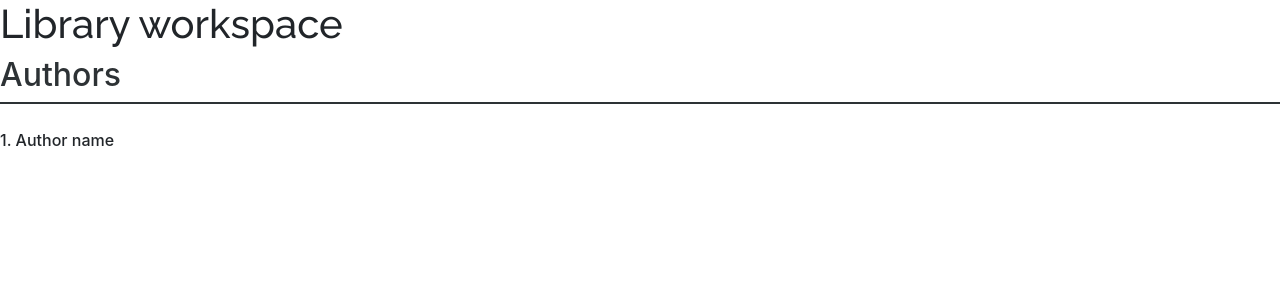
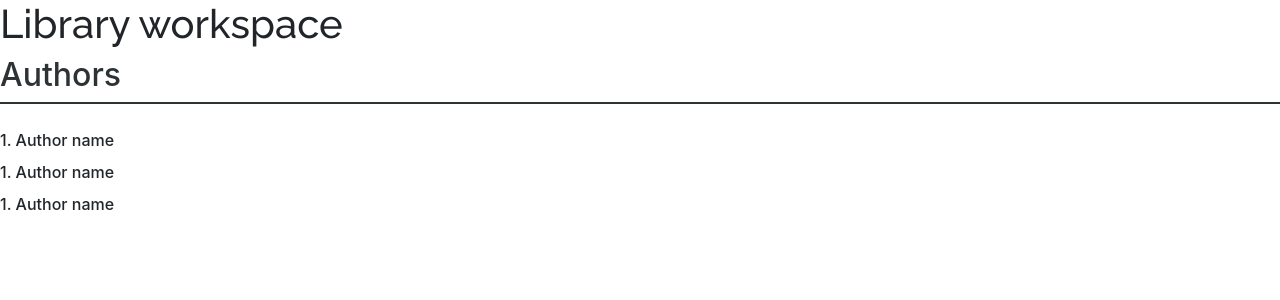
Before and after one commit to proCodersReact/library-app, a React (Create React App) app: page / in a window 1280 px wide. Shown: the top 300 px of the page. Built offline with nearby package versions, Linux system fonts and the light colour scheme; a web font is replaced by a local one.

Commit message:
finished Author list component

```diff
--- a/src/Components/AuthorList/AuthorAddedList.tsx
+++ b/src/Components/AuthorList/AuthorAddedList.tsx
@@ -4,7 +4,12 @@ import Author from "./Author";
 class AuthorAddedList extends Component{
     render(){
         return(
-            <Author/>
+            <div>
+                <Author/>
+                <Author/>
+                <Author/>
+            </div>
+
         );
     }
 }
```
Also changed, not shown: 1 other file (tests, documents, lock files or other folders).
